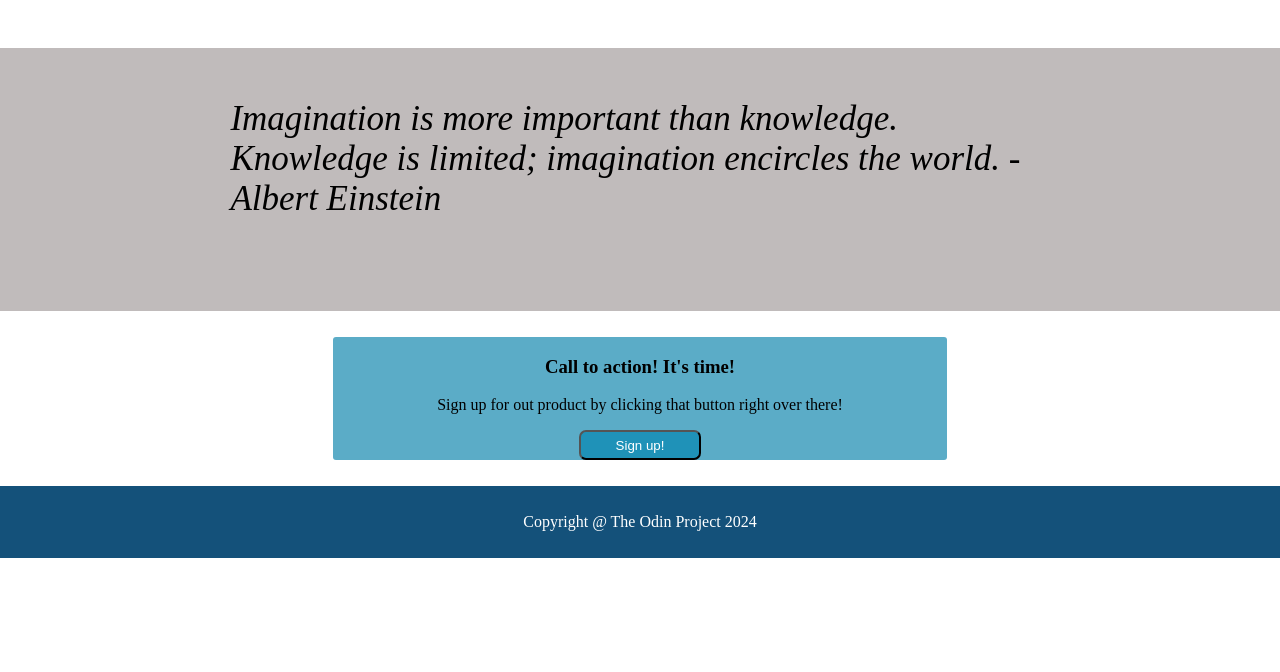
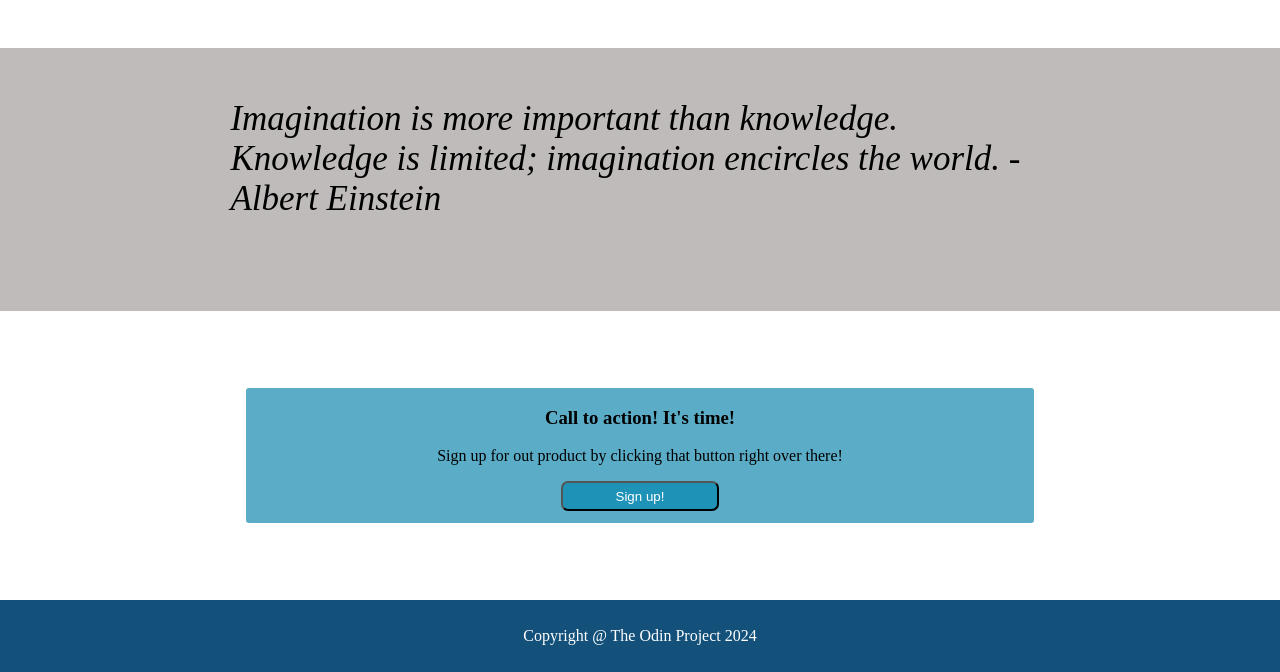
Before and after one commit to alwnraj/landing-page, a plain HTML site: page index.html in a window 1280 px wide. Shown: the part 700-1372 px from the top of the page. Before the commit the page ends 1258 px from the top, so only its background shows below. Drawn offline with Linux system fonts and the light colour scheme.

Commit message:
final commit, probably... maybe

```diff
--- a/index.html
+++ b/index.html
@@ -53,11 +53,11 @@
     </div>
     <div class="blank">
         <div class="blue-rectangle">
-            <div class="left">
+            <div class="blue-left">
                 <h3>Call to action! It's time!</h3>
                 <p>Sign up for out product by clicking that button right over there!</p>
             </div>
-            <div class="right">
+            <div class="blue-right">
                 <button type="button">Sign up!</button>
             </div>
         </div>
--- a/style.css
+++ b/style.css
@@ -28,7 +28,6 @@ body {
     justify-content: center;
     align-items: center;
 }
-
 
 ul {
     display: flex;
@@ -70,17 +69,20 @@ button{
     display: flex;
     align-items: center;
     justify-content: center;
-    padding: 2%;
+    padding: 6%;
 }
 
 .blue-rectangle{
     text-align: center;
-    width: 50%;
+    width: 70%;
     background-color: rgb(91, 172, 199);
     border-radius: 3px;
     display: flex;
     flex-direction: column;
+    padding-bottom: 12px;
 }
+
+
 
 .footer {
     margin-top: auto;
```
